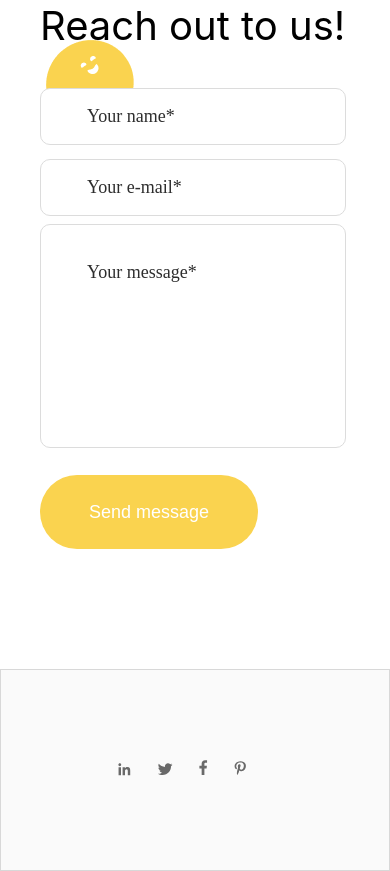
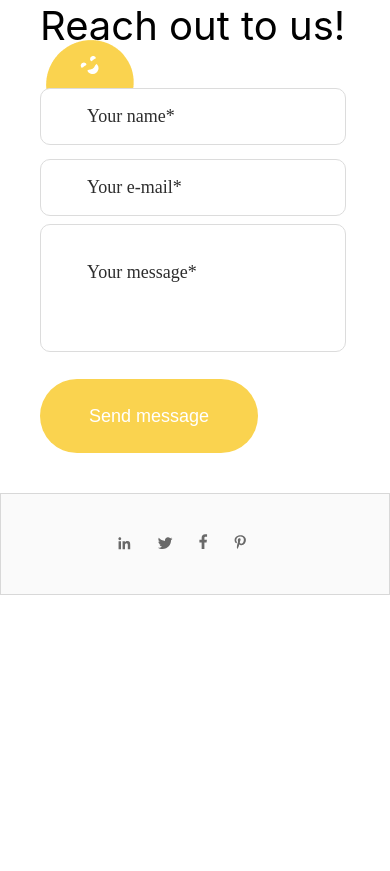
Before and after one commit to zfedorovska/feedback, a React (Create React App) app: page / in a window 390 px wide. After the commit the page ends 844 px from the top, so only its background shows below. Built offline with nearby package versions, Linux system fonts and the light colour scheme; a web font is replaced by a local one.

Commit message:
adjusted mobile version

```diff
--- a/src/components/Feedback/Feedback.style.js
+++ b/src/components/Feedback/Feedback.style.js
@@ -64,7 +64,7 @@ export const Input = styled.input`
 
 export const Textarea = styled.textarea`
   width: 250px;
-  height: 189px;
+  height: 93px;
   font-family: 'Apercu Arabic Pro';
   font-size: 18px;
   border: 1px solid #dcdcdc;
@@ -82,7 +82,7 @@ export const Textarea = styled.textarea`
   }
   @media screen and (min-width: 480px) {
     width: 407px;
-    height: 93px;
+    height: 189px;
   }
   @media screen and (min-width: 720px) {
     width: 507px;
@@ -99,13 +99,16 @@ export const Button = styled.button`
   padding-top: 28px;
   padding-bottom: 28px;
   color: #ffffff;
-  margin-bottom: 120px;
+  margin-bottom: 40px;
+  @media screen and (min-width: 480px) {
+    margin-bottom: 120px;
+  }
 `;
 
 export const Footer = styled.div`
   min-width: 320px;
   max-width: 1440px;
-  height: 200px;
+  height: 100px;
   background: #fafafa;
   border: 1px solid #d8d8d8;
   ul {
@@ -127,6 +130,7 @@ export const Footer = styled.div`
   }
 
   @media screen and (min-width: 480px) {
+    height: 200px;
     background-image: url(${cartoon3Src}), url(${cartoon4Src}),
       url(${cartoon1Src});
     background-repeat: no-repeat;
```
